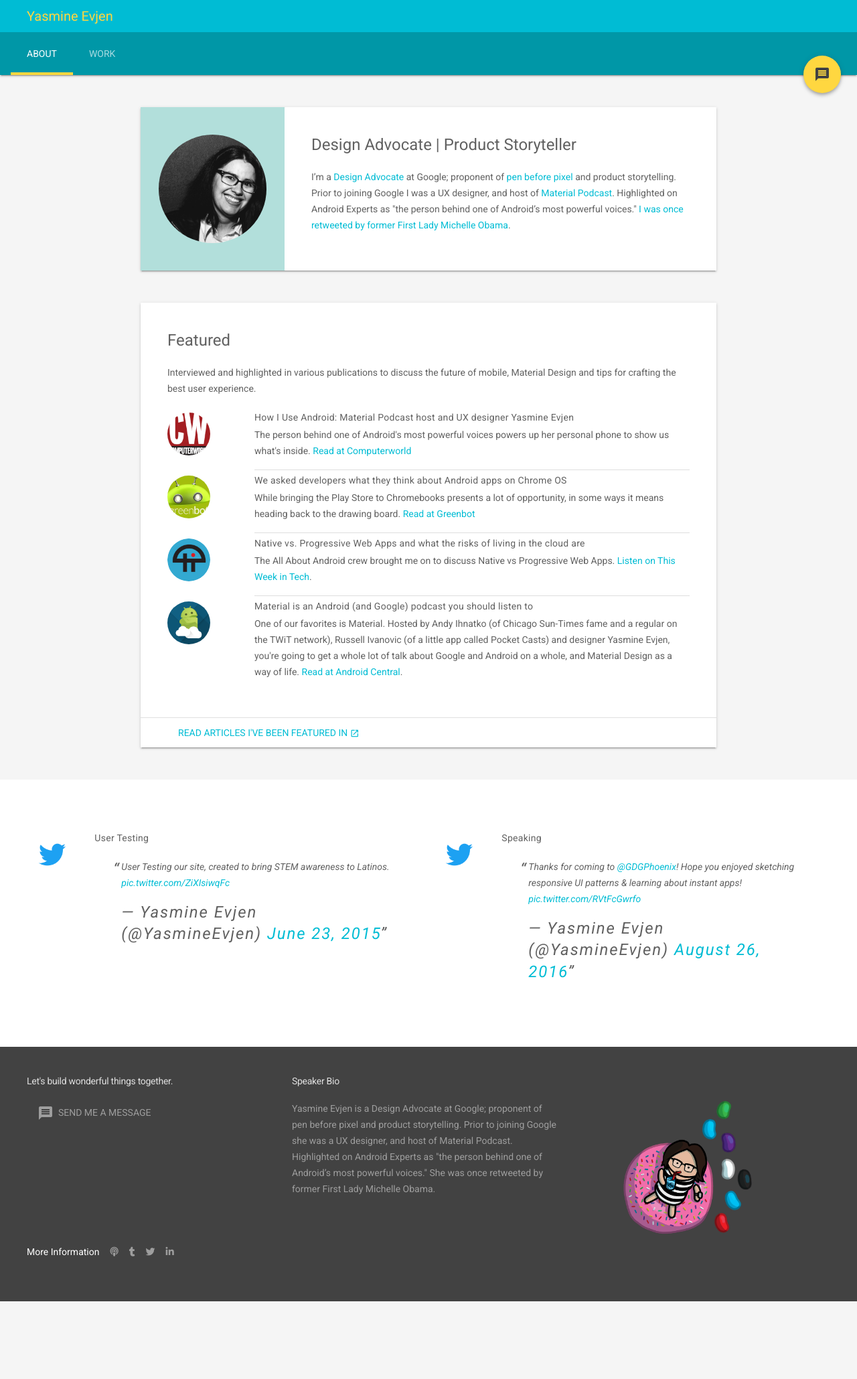
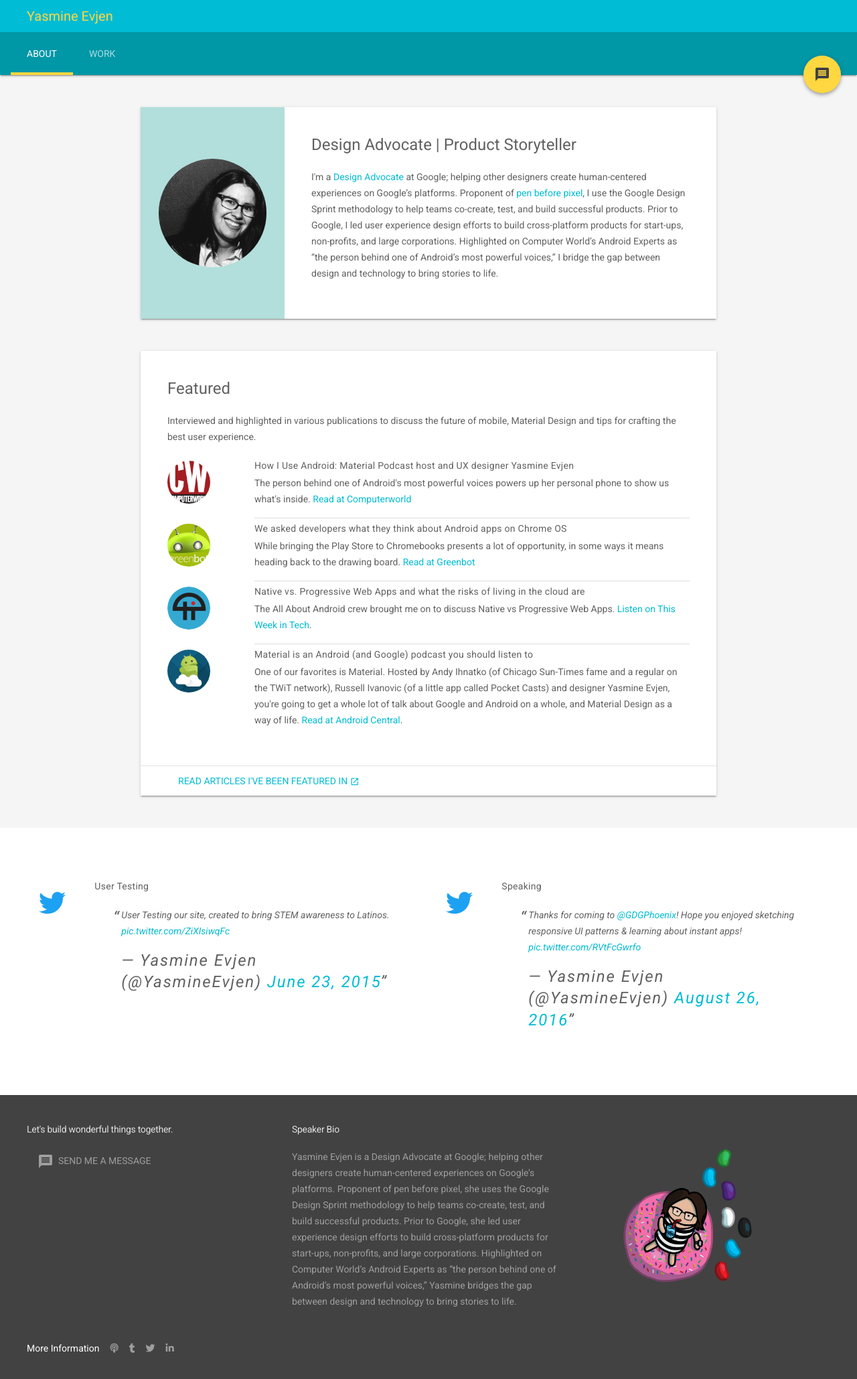
Before and after one commit to yasmineevjen/yasmineevjen.com, a Jekyll site: the page built from index.md, in a window 1280 px wide. Shown: the top 2059 px of the page at 67% size. Built offline with Jekyll 4.4.1, drawn with Linux system fonts in a browser that asks for light colours; nearby versions of some CDN libraries; comment, search, counter and statistics services are not loaded.

Commit message:
Updated bio

```diff
--- a/_config.yml
+++ b/_config.yml
@@ -15,7 +15,7 @@
 # in the templates via {{ site.myvariable }}.
 title: Yasmine Evjen
 description: > # this means to ignore newlines until "baseurl:"
-  Yasmine Evjen is a Design Advocate at Google; proponent of pen before pixel and product storytelling. Prior to joining Google she was a UX designer, and host of Material Podcast. Highlighted on Android Experts as "the person behind one of Android’s most powerful voices." She was once retweeted by former First Lady Michelle Obama.
+  Yasmine Evjen is a Design Advocate at Google; helping other designers create human-centered experiences on Google’s platforms. Proponent of pen before pixel, she uses the Google Design Sprint methodology to help teams co-create, test, and build successful products. Prior to Google, she led user experience design efforts to build cross-platform products for start-ups, non-profits, and large corporations. Highlighted on Computer World’s Android Experts as “the person behind one of Android’s most powerful voices,” Yasmine bridges the gap between design and technology to bring stories to life.
 url: "http://yasmineevjen.com" # the base hostname & protocol for your site, e.g. http://example.com
 twitter_username: YasmineEvjen
 github_username:  YasmineEvjen
--- a/_layouts/home.html
+++ b/_layouts/home.html
@@ -10,7 +10,7 @@
       <div class="mdl-card mdl-cell mdl-cell--9-col-desktop mdl-cell--6-col-tablet mdl-cell--4-col-phone">
         <div class="mdl-card__supporting-text">
           <h4>Design Advocate | Product Storyteller</h4>
-          <p>I’m a <strong><a href="https://twitter.com/i/moments/843697996822806528" target="_blank">Design Advocate</a></strong> at Google; proponent of <a href="https://twitter.com/YasmineEvjen/status/629010100846342144" target="_blank">pen before pixel</a> and product storytelling. Prior to joining Google I was a UX designer, and host of <a href="https://www.relay.fm/material" target="_blank">Material Podcast</a>. Highlighted on Android Experts as "the person behind one of Android’s most powerful voices." <a href="http://hiyasmine.com/post/136360386865/2015-victories" target="_blank">I was once retweeted by former First Lady Michelle Obama</a>.</p>
+          <p>I'm a <strong><a href="https://twitter.com/i/moments/843697996822806528" target="_blank">Design Advocate</a></strong> at Google; helping other designers create human-centered experiences on Google’s platforms. Proponent of <a href="https://twitter.com/YasmineEvjen/status/629010100846342144" target="_blank">pen before pixel</a>, I use the Google Design Sprint methodology to help teams co-create, test, and build successful products. Prior to Google, I led user experience design efforts to build cross-platform products for start-ups, non-profits, and large corporations. Highlighted on Computer World’s Android Experts as “the person behind one of Android’s most powerful voices,” I bridge the gap between design and technology to bring stories to life.</p>
           </div>
 
 
```
